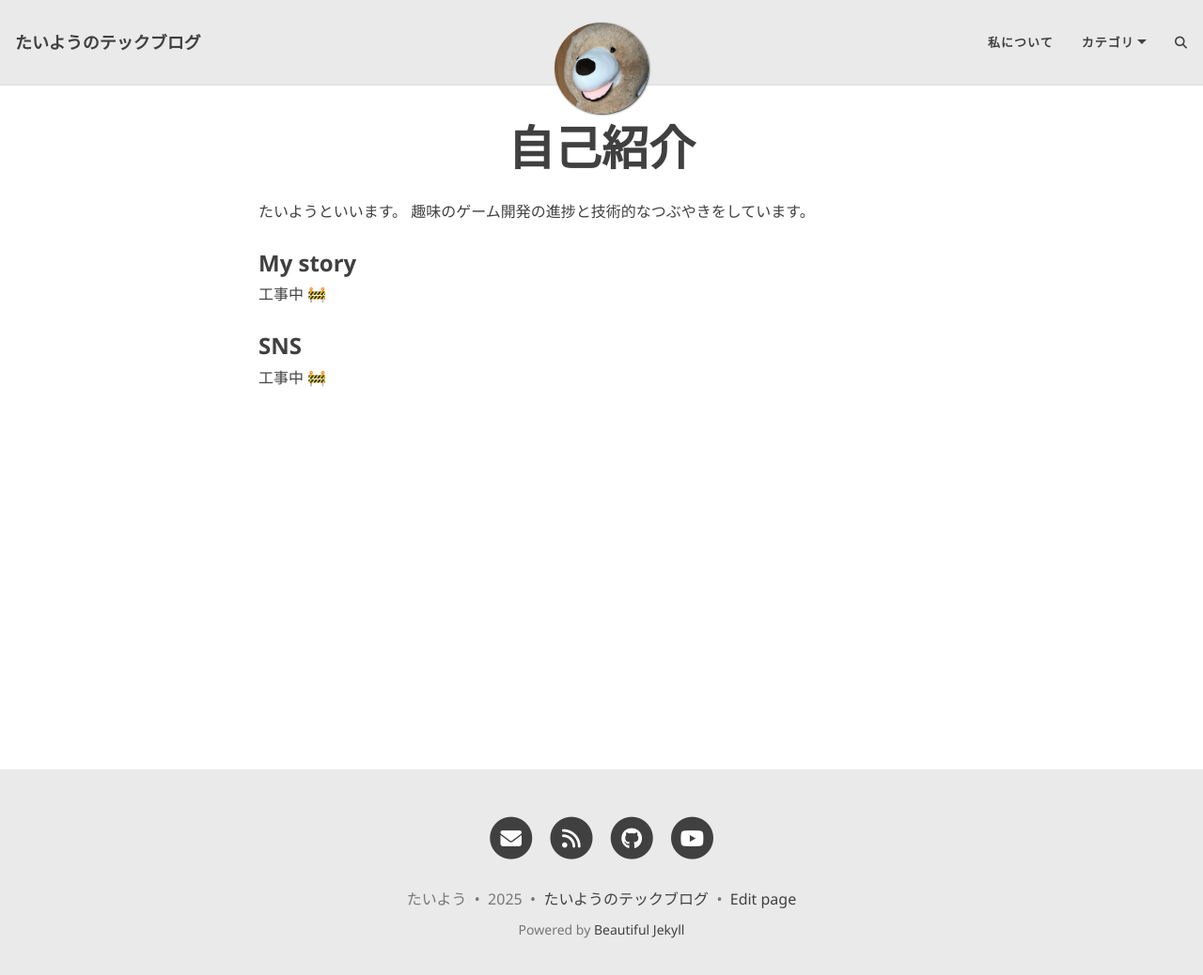
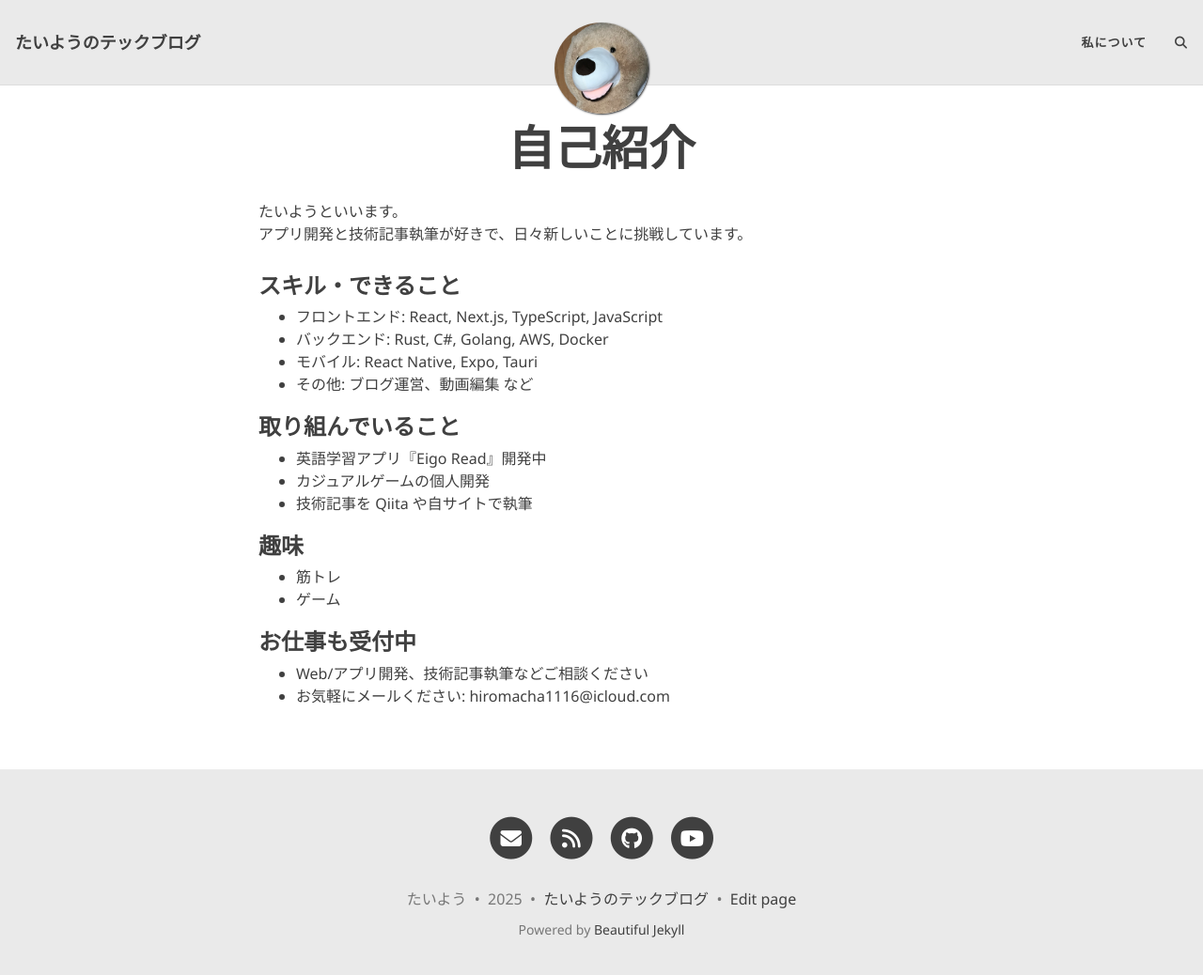
Before and after one commit to macha1316/beautiful-jekyll-master, a Jekyll site: the page built from aboutme.md, in a window 1280 px wide and 1050 px high. Shown: the top 1038 px of the window at 94% size. Built offline with Jekyll 4.4.1, drawn with Linux system fonts in a browser that asks for light colours; comment, search, counter and statistics services are not loaded.

Commit message:
add: readme

```diff
--- a/_config.yml
+++ b/_config.yml
@@ -21,9 +21,9 @@ author: たいよう
 
 navbar-links:
   私について: "aboutme"
-  カテゴリ:
-    - 技術メモ: "tech"
-    - ゲーム開発: "game"
+  # カテゴリ:
+  #   - 技術メモ: "tech"
+  #   - ゲーム開発: "game"
 
 ################
 # --- Logo --- #
--- a/aboutme.md
+++ b/aboutme.md
@@ -5,17 +5,27 @@ subtitle:
 ---
 
 たいようといいます。
-趣味のゲーム開発の進捗と技術的なつぶやきをしています。
+アプリ開発と技術記事執筆が好きで、日々新しいことに挑戦しています。
 
-<!-- - I rock a great mustache
-- I'm extremely loyal to my family -->
+### スキル・できること
 
-### My story
+- フロントエンド: React, Next.js, TypeScript, JavaScript
+- バックエンド: Rust, C#, Golang, AWS, Docker
+- モバイル: React Native, Expo, Tauri
+- その他: ブログ運営、動画編集 など
 
-工事中 🚧
+### 取り組んでいること
 
-<!-- To be honest, I'm having some trouble remembering right now, so why don't you just watch [my movie](https://en.wikipedia.org/wiki/The_Princess_Bride_%28film%29) and it will answer **all** your questions. -->
+- 英語学習アプリ『Eigo Read』開発中
+- カジュアルゲームの個人開発
+- 技術記事を Qiita や自サイトで執筆
 
-### SNS
+### 趣味
 
-工事中 🚧
+- 筋トレ
+- ゲーム
+
+### お仕事も受付中
+
+- Web/アプリ開発、技術記事執筆などご相談ください
+- お気軽にメールください: hiromacha1116@icloud.com
```
